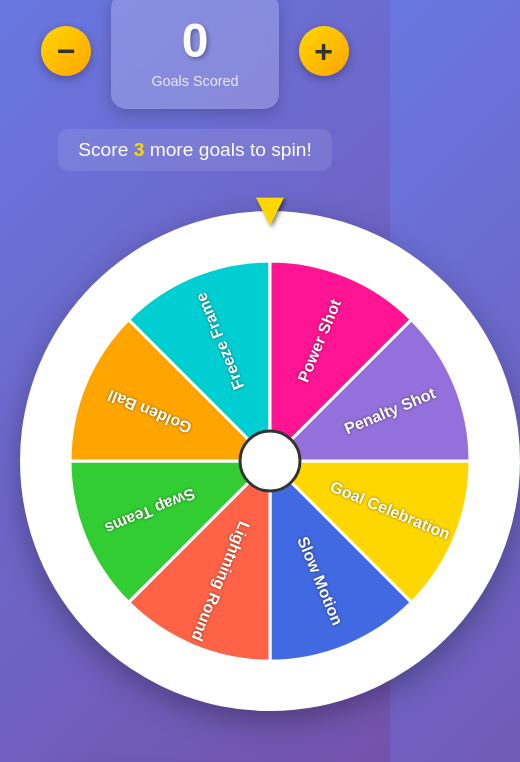
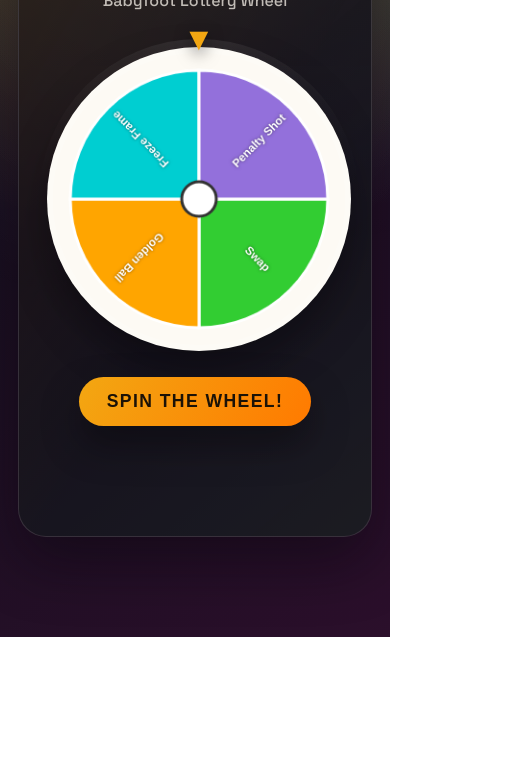
Before and after one commit to EAnathos/BabyFoot-Lottery, a plain HTML site: page index.html in a window 390 px wide. Shown: the part 207-969 px from the top of the page, 520 px wide, since content can reach past the window. After the commit the page ends 844 px from the top, so only its background shows below. Drawn offline with Linux system fonts and the light colour scheme.

Commit message:
Refactor effects and UI components for improved performance and aesthetics

```diff
--- a/effects.json
+++ b/effects.json
@@ -2,67 +2,31 @@
   "goalsToSpin": 3,
   "effects": [
     {
-      "id": 1,
-      "name": "Goal Celebration",
-      "description": "Disco lights flash across the table!",
-      "color": "#FFD700",
-      "duration": 5000,
-      "goalsRequired": 2
-    },
-    {
-      "id": 2,
-      "name": "Slow Motion",
-      "description": "Everything moves in slow motion",
-      "color": "#4169E1",
-      "duration": 3000,
-      "goalsRequired": 3
-    },
-    {
-      "id": 3,
-      "name": "Lightning Round",
-      "description": "Next goal counts double!",
-      "color": "#FF6347",
-      "duration": 4000,
-      "goalsRequired": 1
-    },
-    {
       "id": 4,
-      "name": "Swap Teams",
-      "description": "Players switch sides!",
+      "name": "Swap",
+      "description": "Les joueurs changent de poste!",
       "color": "#32CD32",
-      "duration": 3000,
       "goalsRequired": 2
     },
     {
       "id": 5,
       "name": "Golden Ball",
-      "description": "Next point is worth 2 points!",
+      "description": "Le prochain point vaut 2 double!",
       "color": "#FFA500",
-      "duration": 4000,
       "goalsRequired": 1
     },
     {
       "id": 6,
       "name": "Freeze Frame",
-      "description": "Defenders can't move!",
+      "description": "Les défenseurs ne peuvent pas bouger!",
       "color": "#00CED1",
-      "duration": 3500,
-      "goalsRequired": 2
-    },
-    {
-      "id": 7,
-      "name": "Power Shot",
-      "description": "Attackers get extra power!",
-      "color": "#FF1493",
-      "duration": 4000,
       "goalsRequired": 2
     },
     {
       "id": 8,
       "name": "Penalty Shot",
-      "description": "One player gets a free shot!",
+      "description": "Pénalty pour les bleus!",
       "color": "#9370DB",
-      "duration": 3000,
       "goalsRequired": 1
     }
   ]
--- a/index.html
+++ b/index.html
@@ -10,19 +10,6 @@
     <div class="container">
         <h1>🎯 BabyGoon 🎯</h1>
         <h2>Babyfoot Lottery Wheel</h2>
-
-        <div class="goal-tracker">
-            <button id="decrementGoals" class="goal-button">−</button>
-            <div class="goal-display">
-                <div class="goal-count" id="goalCount">0</div>
-                <div class="goal-label">Goals Scored</div>
-            </div>
-            <button id="incrementGoals" class="goal-button">+</button>
-        </div>
-
-        <div class="spin-info" id="spinInfo">
-            Score <span id="goalsNeeded">3</span> more goals to spin!
-        </div>
 
         <div class="wheel-container">
             <canvas id="wheelCanvas" width="500" height="500"></canvas>
--- a/script.js
+++ b/script.js
@@ -1,10 +1,9 @@
 // Load effects from JSON
 let effects = [];
 let isSpinning = false;
-let goalsToSpin = 3; // Default value
-let currentGoals = 0;
-let activeBonus = null;
-let bonusGoalsRemaining = 0;
+let wheelRadius = 200;
+let centerCircleRadius = 30;
+let currentRotation = 0;
 
 // Canvas setup
 const canvas = document.getElementById('wheelCanvas');
@@ -14,15 +13,8 @@ const resultDisplay = document.getElementById('resultDisplay');
 const effectName = document.getElementById('effectName');
 const effectDescription = document.getElementById('effectDescription');
 const bonusStatus = document.getElementById('bonusStatus');
-const goalCount = document.getElementById('goalCount');
-const incrementGoalsBtn = document.getElementById('incrementGoals');
-const decrementGoalsBtn = document.getElementById('decrementGoals');
-const spinInfo = document.getElementById('spinInfo');
-const goalsNeeded = document.getElementById('goalsNeeded');
 
 // Configuration constants
-const WHEEL_RADIUS = 200;
-const CENTER_CIRCLE_RADIUS = 30;
 const MIN_SPIN_DURATION = 3000;
 const SPIN_DURATION_VARIANCE = 2000;
 const MIN_ROTATIONS = 5;
@@ -30,33 +22,61 @@ const ROTATION_VARIANCE = 5;
 
 // Load effects data
 fetch('effects.json')
-    .then(response => response.json())
+fetch('effects.json', { cache: 'no-store' })
+    .then(response => {
+        if (!response.ok) {
+            throw new Error(`HTTP ${response.status}`);
+        }
+        return response.json();
+    })
     .then(data => {
+        if (!Array.isArray(data.effects) || data.effects.length === 0) {
+            throw new Error('Invalid effects.json format');
+        }
         effects = data.effects;
-        goalsToSpin = data.goalsToSpin || 3;
-        goalsNeeded.textContent = goalsToSpin;
+        resizeCanvas();
         drawWheel(0);
         updateSpinButton();
     })
     .catch(error => {
         console.error('Error loading effects:', error);
-        // Fallback effects if JSON fails to load
-        effects = [
-            { id: 1, name: "Effect 1", description: "First effect", color: "#FFD700", duration: 3000, goalsRequired: 2 },
-            { id: 2, name: "Effect 2", description: "Second effect", color: "#4169E1", duration: 3000, goalsRequired: 2 }
-        ];
+        effects = [];
+        resizeCanvas();
         drawWheel(0);
         updateSpinButton();
+        showLoadError();
     });
+
+function showLoadError() {
+    effectName.textContent = 'Chargement impossible';
+    effectDescription.textContent = 'Ouvre la page avec un serveur local pour lire effects.json.';
+    bonusStatus.textContent = '';
+    bonusStatus.classList.remove('active');
+    resultDisplay.style.background = 'rgba(17, 16, 26, 0.9)';
+    resultDisplay.classList.remove('hidden');
+}
+
+function resizeCanvas() {
+    const maxSize = Math.min(window.innerWidth * 0.78, 520);
+    const size = Math.max(240, Math.floor(maxSize));
+    canvas.width = size;
+    canvas.height = size;
+    wheelRadius = Math.max(120, Math.floor(size / 2 - 18));
+    centerCircleRadius = Math.max(18, Math.floor(size * 0.06));
+}
 
 // Draw the wheel
 function drawWheel(rotation = 0) {
     const centerX = canvas.width / 2;
     const centerY = canvas.height / 2;
     const numSegments = effects.length;
-    const anglePerSegment = (2 * Math.PI) / numSegments;
+    const anglePerSegment = numSegments > 0 ? (2 * Math.PI) / numSegments : 0;
 
     ctx.clearRect(0, 0, canvas.width, canvas.height);
+
+    if (numSegments === 0) {
+        return;
+    }
 
     // Draw segments
     effects.forEach((effect, index) => {
@@ -66,7 +86,7 @@ function drawWheel(rotation = 0) {
         // Draw segment
         ctx.beginPath();
         ctx.moveTo(centerX, centerY);
-        ctx.arc(centerX, centerY, WHEEL_RADIUS, startAngle, endAngle);
+        ctx.arc(centerX, centerY, wheelRadius, startAngle, endAngle);
         ctx.closePath();
         ctx.fillStyle = effect.color;
         ctx.fill();
@@ -80,16 +100,17 @@ function drawWheel(rotation = 0) {
         ctx.rotate(startAngle + anglePerSegment / 2);
         ctx.textAlign = 'center';
         ctx.fillStyle = 'white';
-        ctx.font = 'bold 16px Arial';
+        const fontSize = Math.max(12, Math.floor(wheelRadius * 0.085));
+        ctx.font = `bold ${fontSize}px Arial`;
         ctx.shadowColor = 'rgba(0, 0, 0, 0.5)';
         ctx.shadowBlur = 3;
-        ctx.fillText(effect.name, WHEEL_RADIUS * 0.65, 5);
+        ctx.fillText(effect.name, wheelRadius * 0.65, 5);
         ctx.restore();
     });
 
     // Draw center circle
     ctx.beginPath();
-    ctx.arc(centerX, centerY, CENTER_CIRCLE_RADIUS, 0, 2 * Math.PI);
+    ctx.arc(centerX, centerY, centerCircleRadius, 0, 2 * Math.PI);
     ctx.fillStyle = 'white';
     ctx.fill();
     ctx.strokeStyle = '#333';
@@ -97,83 +118,18 @@ function drawWheel(rotation = 0) {
     ctx.stroke();
 }
 
-// Update goal count display and spin button state
-function updateGoalDisplay() {
-    goalCount.textContent = currentGoals;
-    updateSpinButton();
-}
-
-// Update spin button state based on goals
+// Update spin button state
 function updateSpinButton() {
-    if (currentGoals > 0 && currentGoals % goalsToSpin === 0) {
-        spinButton.disabled = isSpinning;
-        spinInfo.textContent = "Ready to spin!";
-        spinInfo.classList.add('ready');
-    } else {
-        const goalsUntilSpin = goalsToSpin - (currentGoals % goalsToSpin);
-        spinButton.disabled = true;
-        spinInfo.innerHTML = `Score <span id="goalsNeeded">${goalsUntilSpin}</span> more goal${goalsUntilSpin === 1 ? '' : 's'} to spin!`;
-        spinInfo.classList.remove('ready');
-    }
-}
-
-// Increment goals
-function incrementGoals() {
-    currentGoals++;
-    updateGoalDisplay();
-
-    // If there's an active bonus, decrement its goal counter
-    if (activeBonus && bonusGoalsRemaining > 0) {
-        bonusGoalsRemaining--;
-        updateBonusStatus();
-
-        if (bonusGoalsRemaining === 0) {
-            // Bonus expired
-            setTimeout(() => {
-                resultDisplay.classList.add('hidden');
-                activeBonus = null;
-            }, 1000);
-        }
-    }
-}
-
-// Decrement goals
-function decrementGoals() {
-    if (currentGoals > 0) {
-        currentGoals--;
-        updateGoalDisplay();
-
-        // If there's an active bonus and result display is visible, increment its goal counter
-        if (activeBonus && bonusGoalsRemaining < activeBonus.goalsRequired && !resultDisplay.classList.contains('hidden')) {
-            bonusGoalsRemaining++;
-            updateBonusStatus();
-        }
-    }
-}
-
-// Update bonus status display
-function updateBonusStatus() {
-    if (activeBonus && bonusGoalsRemaining > 0) {
-        bonusStatus.textContent = `⚡ Active for ${bonusGoalsRemaining} more goal${bonusGoalsRemaining === 1 ? '' : 's'}!`;
-        bonusStatus.classList.add('active');
-    } else {
-        bonusStatus.textContent = '';
-        bonusStatus.classList.remove('active');
-    }
+    spinButton.disabled = isSpinning || effects.length === 0;
 }
 
 // Spin the wheel
 function spinWheel() {
     if (isSpinning || effects.length === 0) return;
-    if (currentGoals === 0 || currentGoals % goalsToSpin !== 0) return;
 
     isSpinning = true;
     spinButton.disabled = true;
     resultDisplay.classList.add('hidden');
-
-    // Reset goals after spinning
-    currentGoals = 0;
-    updateGoalDisplay();
 
     // Random spin duration and final position
     const spinDuration = MIN_SPIN_DURATION + Math.random() * SPIN_DURATION_VARIANCE; // 3-5 seconds
@@ -188,8 +144,6 @@ function spinWheel() {
 
     // Animation
     const startTime = Date.now();
-    let currentRotation = 0;
-
     function animate() {
         const elapsed = Date.now() - startTime;
         const progress = Math.min(elapsed / spinDuration, 1);
@@ -221,10 +175,13 @@ function showResult(effect) {
     // Set background color based on effect
     resultDisplay.style.background = `linear-gradient(135deg, ${effect.color}88, ${effect.color}44)`;
 
-    // Set active bonus
-    activeBonus = effect;
-    bonusGoalsRemaining = effect.goalsRequired;
-    updateBonusStatus();
+    if (typeof effect.goalsRequired === 'number') {
+        bonusStatus.textContent = `⚡ Bonus: ${effect.goalsRequired} but${effect.goalsRequired === 1 ? '' : 's'}`;
+        bonusStatus.classList.add('active');
+    } else {
+        bonusStatus.textContent = '';
+        bonusStatus.classList.remove('active');
+    }
 
     resultDisplay.classList.remove('hidden');
     resultDisplay.classList.add('effect-flash');
@@ -239,8 +196,10 @@ function showResult(effect) {
 
 // Event listeners
 spinButton.addEventListener('click', spinWheel);
-incrementGoalsBtn.addEventListener('click', incrementGoals);
-decrementGoalsBtn.addEventListener('click', decrementGoals);
+window.addEventListener('resize', () => {
+    resizeCanvas();
+    drawWheel(currentRotation);
+});
 
 // Allow Enter key to spin
 document.addEventListener('keypress', (e) => {
--- a/styles.css
+++ b/styles.css
@@ -1,3 +1,19 @@
+@import url('https://fonts.googleapis.com/css2?family=Fraunces:wght@700;800&family=Space+Grotesk:wght@400;500;600;700&display=swap');
+
+:root {
+    color-scheme: only light;
+    --bg-deep: #0f101a;
+    --bg-warm: #2b0f2b;
+    --bg-glow: #f3a712;
+    --ink: #f7f2ea;
+    --ink-muted: rgba(247, 242, 234, 0.75);
+    --card: rgba(18, 16, 26, 0.78);
+    --stroke: rgba(247, 242, 234, 0.15);
+    --accent: #f3a712;
+    --accent-2: #6be585;
+    --shadow: 0 24px 60px rgba(6, 4, 10, 0.45);
+}
+
 * {
     margin: 0;
     padding: 0;
@@ -5,162 +21,129 @@
 }
 
 body {
-    font-family: 'Arial', sans-serif;
-    background: linear-gradient(135deg, #667eea 0%, #764ba2 100%);
+    font-family: 'Space Grotesk', 'Segoe UI', sans-serif;
+    color: var(--ink);
     min-height: 100vh;
     display: flex;
     justify-content: center;
     align-items: center;
-    color: white;
+    background:
+        radial-gradient(1200px 700px at 10% 0%, rgba(243, 167, 18, 0.25), transparent 60%),
+        radial-gradient(900px 600px at 90% 10%, rgba(107, 229, 133, 0.18), transparent 55%),
+        linear-gradient(140deg, var(--bg-deep), var(--bg-warm));
+    padding: 32px 18px 48px;
+}
+
+body::before {
+    content: '';
+    position: fixed;
+    inset: 0;
+    pointer-events: none;
+    background:
+        radial-gradient(circle at 30% 20%, rgba(255, 255, 255, 0.08), transparent 50%),
+        radial-gradient(circle at 80% 0%, rgba(255, 255, 255, 0.06), transparent 55%);
+    opacity: 0.9;
 }
 
 .container {
+    width: min(980px, 100%);
+    padding: clamp(20px, 4vw, 36px);
+    background: var(--card);
+    border-radius: 28px;
+    border: 1px solid var(--stroke);
+    box-shadow: var(--shadow);
     text-align: center;
-    padding: 20px;
-    max-width: 800px;
-    width: 100%;
+    position: relative;
+    overflow: hidden;
+}
+
+.container::after {
+    content: '';
+    position: absolute;
+    inset: 0;
+    background:
+        linear-gradient(120deg, rgba(243, 167, 18, 0.15), transparent 55%),
+        linear-gradient(320deg, rgba(107, 229, 133, 0.12), transparent 60%);
+    opacity: 0.5;
+    pointer-events: none;
 }
 
 h1 {
-    font-size: 3rem;
-    margin-bottom: 10px;
-    text-shadow: 2px 2px 4px rgba(0, 0, 0, 0.3);
-    animation: pulse 2s ease-in-out infinite;
+    font-family: 'Fraunces', 'Times New Roman', serif;
+    font-size: clamp(2.2rem, 6vw, 3.8rem);
+    letter-spacing: 0.04em;
+    text-transform: uppercase;
+    margin-bottom: 6px;
+    position: relative;
+    z-index: 1;
 }
 
 h2 {
-    font-size: 1.5rem;
-    margin-bottom: 30px;
-    opacity: 0.9;
+    font-size: clamp(1rem, 2.6vw, 1.5rem);
+    font-weight: 500;
+    color: var(--ink-muted);
+    margin-bottom: clamp(16px, 4vw, 28px);
+    position: relative;
+    z-index: 1;
 }
 
-.goal-tracker {
-    display: flex;
-    align-items: center;
-    justify-content: center;
-    gap: 20px;
-    margin-bottom: 20px;
-}
-
-.goal-button {
-    background: linear-gradient(135deg, #FFD700 0%, #FFA500 100%);
-    border: none;
-    width: 50px;
-    height: 50px;
-    font-size: 2rem;
-    font-weight: bold;
-    color: #333;
-    border-radius: 50%;
-    cursor: pointer;
-    box-shadow: 0 3px 10px rgba(0, 0, 0, 0.3);
-    transition: all 0.3s ease;
-}
-
-.goal-button:hover {
-    transform: translateY(-2px);
-    box-shadow: 0 5px 15px rgba(0, 0, 0, 0.4);
-}
-
-.goal-button:active {
-    transform: translateY(0);
-}
-
-.goal-display {
-    background: rgba(255, 255, 255, 0.2);
-    backdrop-filter: blur(10px);
-    padding: 20px 40px;
-    border-radius: 15px;
-    box-shadow: 0 5px 15px rgba(0, 0, 0, 0.2);
-}
-
-.goal-count {
-    font-size: 3rem;
-    font-weight: bold;
-    text-align: center;
-    text-shadow: 2px 2px 4px rgba(0, 0, 0, 0.3);
-}
-
-.goal-label {
-    font-size: 0.9rem;
-    text-align: center;
-    opacity: 0.8;
-    margin-top: 5px;
-}
-
-.spin-info {
-    font-size: 1.2rem;
-    margin-bottom: 20px;
-    padding: 10px 20px;
-    background: rgba(255, 255, 255, 0.1);
-    backdrop-filter: blur(10px);
-    border-radius: 10px;
-    display: inline-block;
-}
-
-.spin-info.ready {
-    background: linear-gradient(135deg, rgba(50, 205, 50, 0.3), rgba(34, 139, 34, 0.3));
-    animation: pulse 1.5s ease-in-out infinite;
-}
-
-.spin-info span {
-    font-weight: bold;
-    color: #FFD700;
-}
-
-@keyframes pulse {
-    0%, 100% {
-        transform: scale(1);
-    }
-    50% {
-        transform: scale(1.05);
-    }
-}
 
 .wheel-container {
     position: relative;
-    display: inline-block;
-    margin: 20px auto;
+    display: inline-flex;
+    align-items: center;
+    justify-content: center;
+    margin: clamp(12px, 3vw, 22px) auto clamp(18px, 4vw, 28px);
+    padding: clamp(6px, 2vw, 14px);
+    border-radius: 999px;
+    background: radial-gradient(circle at top, rgba(255, 255, 255, 0.08), transparent 60%);
+    z-index: 1;
 }
 
 #wheelCanvas {
+    width: min(78vw, 520px);
+    height: auto;
     border-radius: 50%;
-    box-shadow: 0 10px 30px rgba(0, 0, 0, 0.3);
-    background: white;
+    background: #fdfaf4;
+    box-shadow: 0 20px 40px rgba(0, 0, 0, 0.35);
+    border: 6px solid rgba(255, 255, 255, 0.15);
 }
 
 .wheel-pointer {
     position: absolute;
-    top: -30px;
+    top: -20px;
     left: 50%;
     transform: translateX(-50%);
-    font-size: 3rem;
-    color: #FFD700;
-    text-shadow: 2px 2px 4px rgba(0, 0, 0, 0.5);
-    z-index: 10;
+    font-size: clamp(2rem, 6vw, 3rem);
+    color: var(--accent);
+    text-shadow: 0 6px 16px rgba(0, 0, 0, 0.55);
+    z-index: 2;
 }
 
 .spin-button {
-    background: linear-gradient(135deg, #FFD700 0%, #FFA500 100%);
     border: none;
-    padding: 20px 50px;
-    font-size: 1.5rem;
-    font-weight: bold;
-    color: #333;
-    border-radius: 50px;
+    padding: clamp(14px, 3vw, 20px) clamp(28px, 7vw, 64px);
+    font-size: clamp(1.1rem, 3.6vw, 1.6rem);
+    font-weight: 700;
+    text-transform: uppercase;
+    letter-spacing: 0.08em;
+    background: linear-gradient(120deg, #f3a712, #ff7a00);
+    color: #1b1207;
+    border-radius: 999px;
     cursor: pointer;
-    box-shadow: 0 5px 15px rgba(0, 0, 0, 0.3);
-    transition: all 0.3s ease;
-    margin-top: 30px;
-    text-transform: uppercase;
+    box-shadow: 0 18px 38px rgba(0, 0, 0, 0.35);
+    transition: transform 0.2s ease, box-shadow 0.2s ease, opacity 0.2s ease;
+    position: relative;
+    z-index: 1;
 }
 
 .spin-button:hover:not(:disabled) {
     transform: translateY(-2px);
-    box-shadow: 0 7px 20px rgba(0, 0, 0, 0.4);
+    box-shadow: 0 24px 48px rgba(0, 0, 0, 0.45);
 }
 
 .spin-button:active:not(:disabled) {
-    transform: translateY(0);
+    transform: translateY(0) scale(0.98);
 }
 
 .spin-button:disabled {
@@ -169,62 +152,52 @@ h2 {
 }
 
 .result-display {
-    margin-top: 30px;
-    padding: 30px;
-    background: rgba(255, 255, 255, 0.1);
-    backdrop-filter: blur(10px);
-    border-radius: 20px;
-    box-shadow: 0 5px 15px rgba(0, 0, 0, 0.2);
-    transition: all 0.5s ease;
+    margin-top: clamp(18px, 4vw, 28px);
+    padding: clamp(18px, 4vw, 28px);
+    border-radius: 24px;
+    background: rgba(17, 16, 26, 0.8);
+    border: 1px solid rgba(255, 255, 255, 0.12);
+    box-shadow: 0 16px 36px rgba(0, 0, 0, 0.3);
+    transition: opacity 0.4s ease, transform 0.4s ease;
+    position: relative;
+    z-index: 1;
 }
 
 .result-display.hidden {
     opacity: 0;
-    transform: scale(0.8);
+    transform: translateY(12px) scale(0.96);
     pointer-events: none;
 }
 
-.result-display:not(.hidden) {
-    animation: resultAppear 0.5s ease;
-}
-
-@keyframes resultAppear {
-    0% {
-        opacity: 0;
-        transform: scale(0.8) translateY(20px);
-    }
-    100% {
-        opacity: 1;
-        transform: scale(1) translateY(0);
-    }
-}
-
 .result-content h3 {
-    font-size: 2rem;
-    margin-bottom: 15px;
-    text-shadow: 2px 2px 4px rgba(0, 0, 0, 0.3);
+    font-family: 'Fraunces', 'Times New Roman', serif;
+    font-size: clamp(1.6rem, 4.5vw, 2.2rem);
+    margin-bottom: 10px;
 }
 
 .result-content p {
-    font-size: 1.2rem;
-    opacity: 0.9;
+    font-size: clamp(1rem, 3.6vw, 1.2rem);
+    color: var(--ink-muted);
 }
 
 .bonus-status {
-    margin-top: 15px;
-    padding: 10px 20px;
-    background: rgba(0, 0, 0, 0.2);
-    border-radius: 10px;
-    font-size: 1rem;
-    font-weight: bold;
+    margin-top: 14px;
+    padding: 10px 18px;
+    border-radius: 999px;
+    background: rgba(255, 255, 255, 0.08);
+    font-weight: 600;
+    letter-spacing: 0.04em;
 }
 
 .bonus-status.active {
-    background: rgba(50, 205, 50, 0.3);
-    animation: bonusPulse 2s ease-in-out infinite;
+    background: linear-gradient(120deg, rgba(107, 229, 133, 0.35), rgba(255, 255, 255, 0.08));
 }
 
-@keyframes bonusPulse {
+.effect-flash {
+    animation: flash 0.6s ease-in-out;
+}
+
+@keyframes flash {
     0%, 100% {
         opacity: 1;
     }
@@ -233,28 +206,12 @@ h2 {
     }
 }
 
-.spinning {
-    animation: spin 0.1s linear infinite;
-}
+@media (min-width: 900px) {
+    .container {
+        padding: 44px 56px;
+    }
 
-@keyframes spin {
-    0% {
-        transform: rotate(0deg);
-    }
-    100% {
-        transform: rotate(360deg);
+    .wheel-container {
+        margin-top: 20px;
     }
 }
-
-.effect-flash {
-    animation: flash 0.5s ease-in-out;
-}
-
-@keyframes flash {
-    0%, 100% {
-        opacity: 1;
-    }
-    50% {
-        opacity: 0.5;
-    }
-}
```
